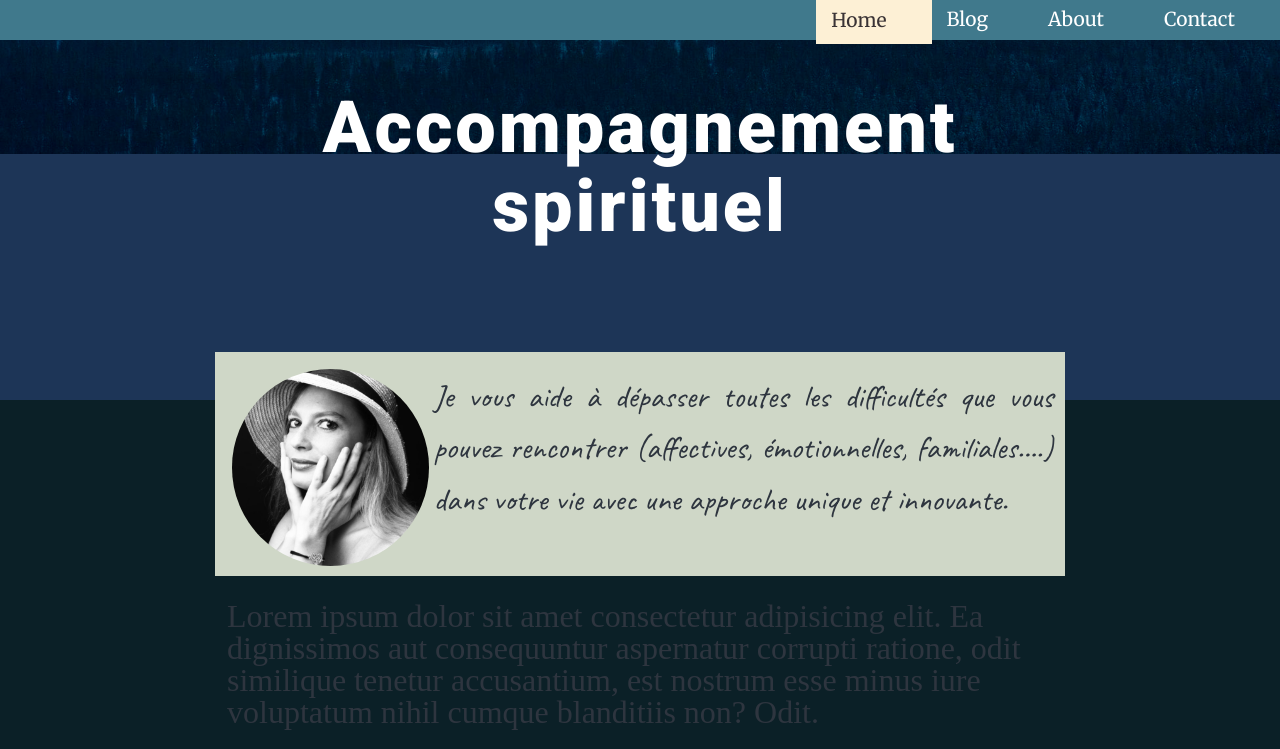
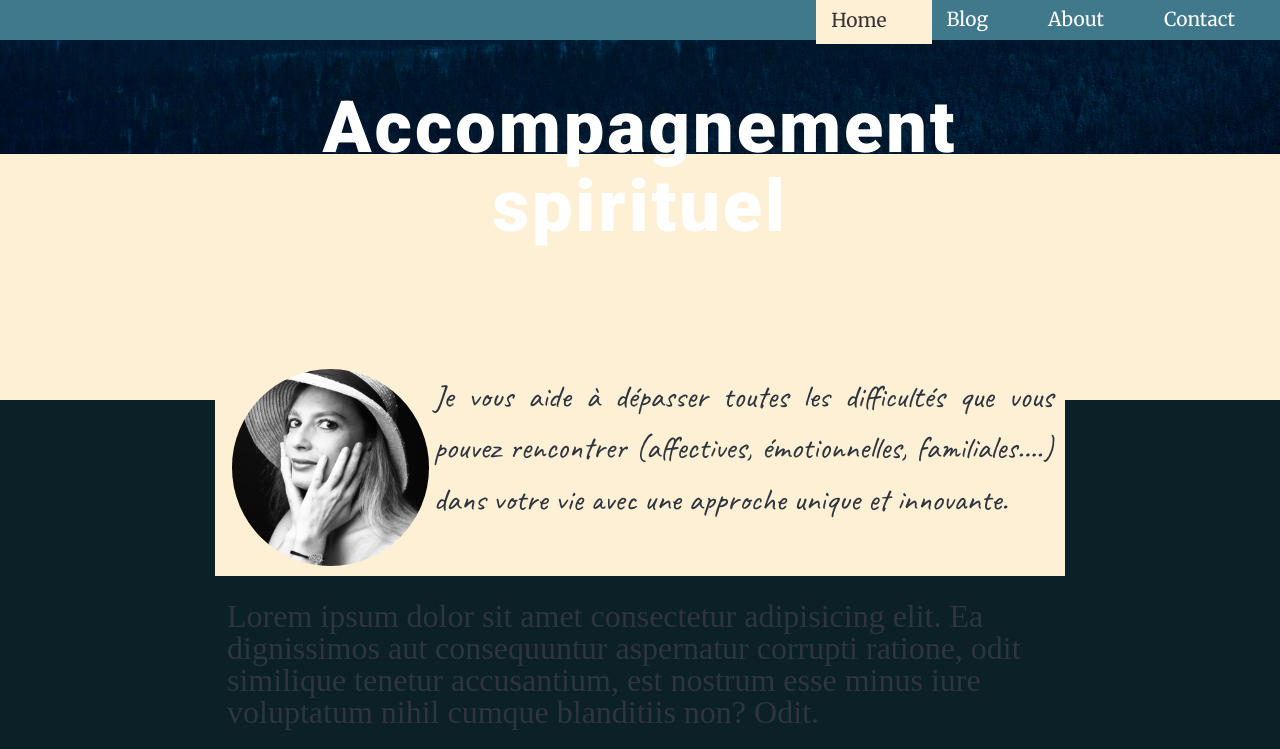
Before and after one commit to dragonbrumes/g6k, a Gatsby site: page / in a window 1280 px wide. Shown: the top 749 px of the page. Built offline with nearby package versions, Linux system fonts and the light colour scheme; Gatsby itself is replaced by a stand-in of ours.

Commit message:
nav path correction

```diff
--- a/src/components/Index.js
+++ b/src/components/Index.js
@@ -99,7 +99,7 @@ const BigBanner = styled.div`
   width: 100%;
   background-position: 10% 150%;
   background-attachment: fixed;
-  background-color: #1d3557;
+  background-color: #fdf0d5;
 
   @media screen and (max-width: 768px) {
     // background-attachment: scroll;
@@ -163,7 +163,7 @@ const SectionIntro = styled("section")`
   flex-wrap: no-wrap;
   justify-content: center;
   align-items: center;
-  background-color: #cfd7c7;
+  background-color: #fdf0d5;
   font-family: "Caveat";
 
   @media screen and (max-width: 576px) {
--- a/src/layout/layout.js
+++ b/src/layout/layout.js
@@ -5,7 +5,7 @@ import { Global, css } from "@emotion/core"
 import styled from "@emotion/styled"
 
 import "./reset.css"
-import Nav from "../components/Nav"
+import Nav from "../components/nav"
 // import "./layout.css"
 
 const Wrapper = styled("div")`
```
